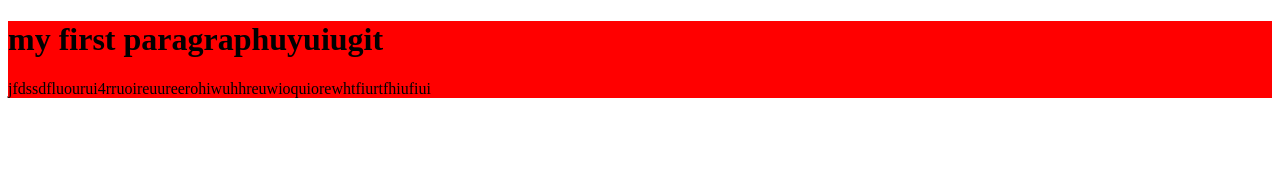
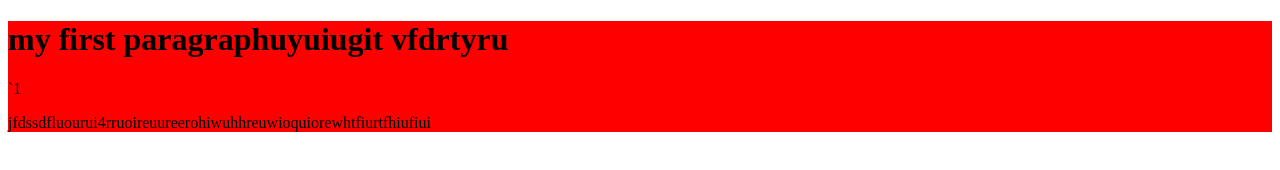
Before and after one commit to RussellAhmed11/first-git-hub-repo, a plain HTML site: page index.html in a window 1280 px wide. Drawn offline with Linux system fonts and the light colour scheme.

Commit message:
my first repo

```diff
--- a/index.html
+++ b/index.html
@@ -11,7 +11,7 @@
 </head>
 <body>
      <div class="hello">
-      <h1>my first paragraphuyuiugit</h1>
+      <h1>my first paragraphuyuiugit vfdrtyru</h1>`1
       <p>jfdssdfluourui4rruoireuureerohiwuhhreuwioquiorewhtfiurtfhiufiui</p>
      </div>
 </body>
```
